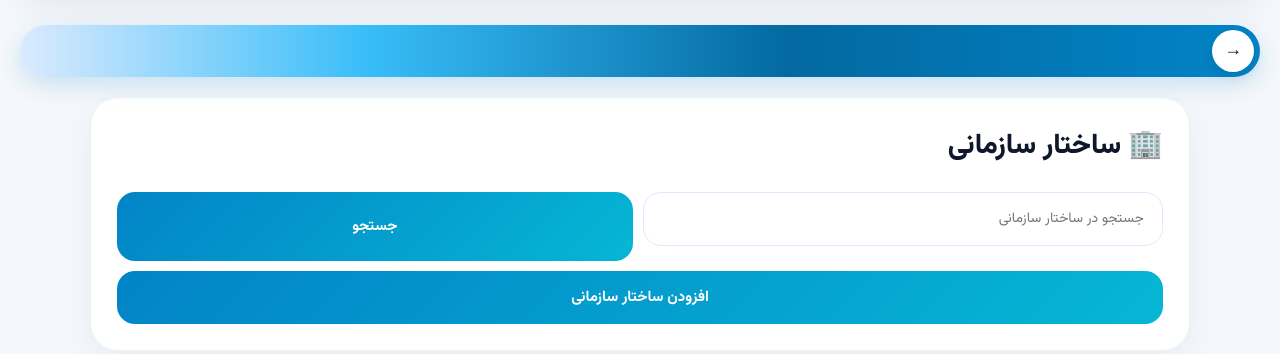
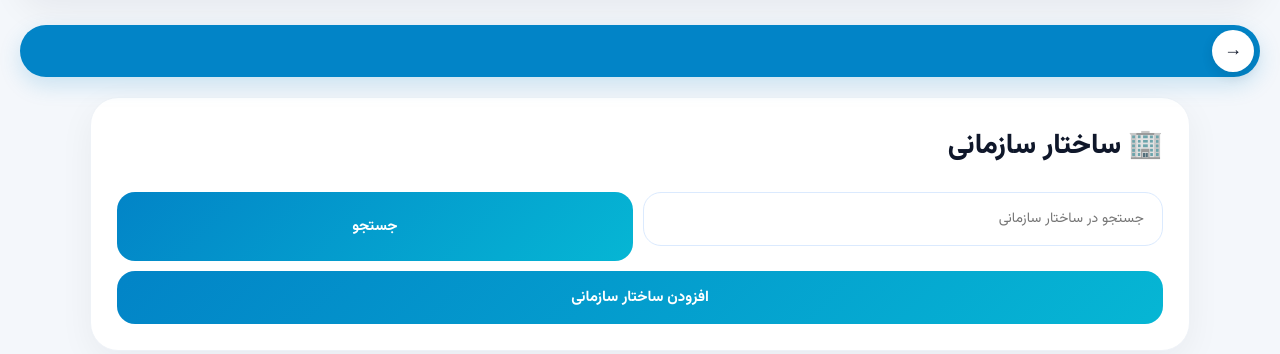
Before and after one commit to mr-BigJay/ticketin, a PHP site: page /admin/organization/index.php in a window 1280 px wide. Shown: the part 118-472 px from the top of the page. Run offline with PHP 8.4, Linux system fonts and the light colour scheme; the visitor is signed in with stand-in values (Sample User, id 1); data that the repository does not hold is empty.

Commit message:
Make page header bar a solid brand blue instead of gradient
Keep the existing pill layout, white title text, and white back button;
only replace the multi-stop gradient with uniform #0284c7.

Co-authored-by: BigJay <daBigJay@users.noreply.github.com>

```diff
--- a/includes/header.php
+++ b/includes/header.php
@@ -993,13 +993,7 @@ table td{
 
     border-radius:999px;
 
-    background:linear-gradient(
-        270deg,
-        #0284c7 0%,
-        #0369a1 38%,
-        #38bdf8 72%,
-        #dbeafe 100%
-    );
+    background:#0284c7;
 
     box-shadow:0 8px 22px rgba(2,132,199,.18);
 
```
